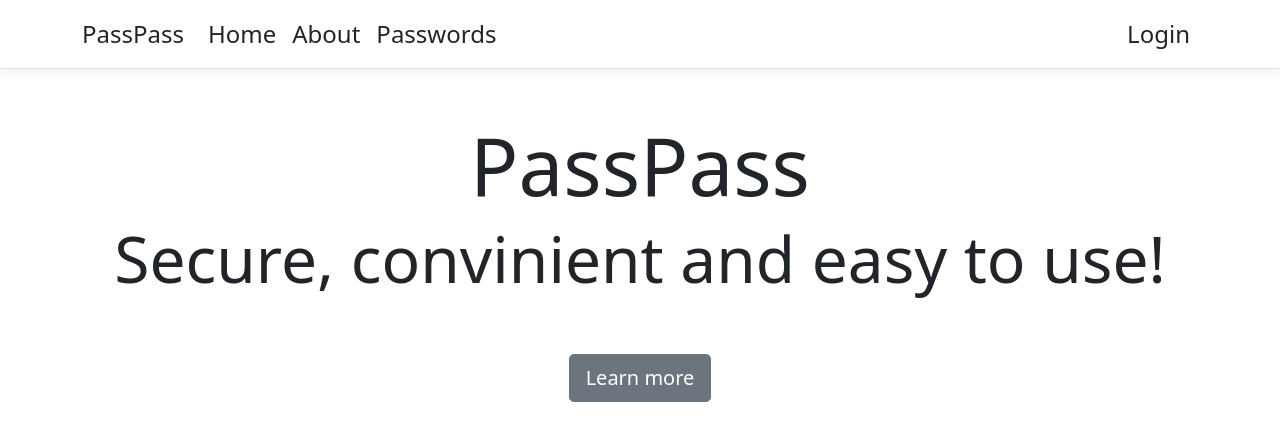
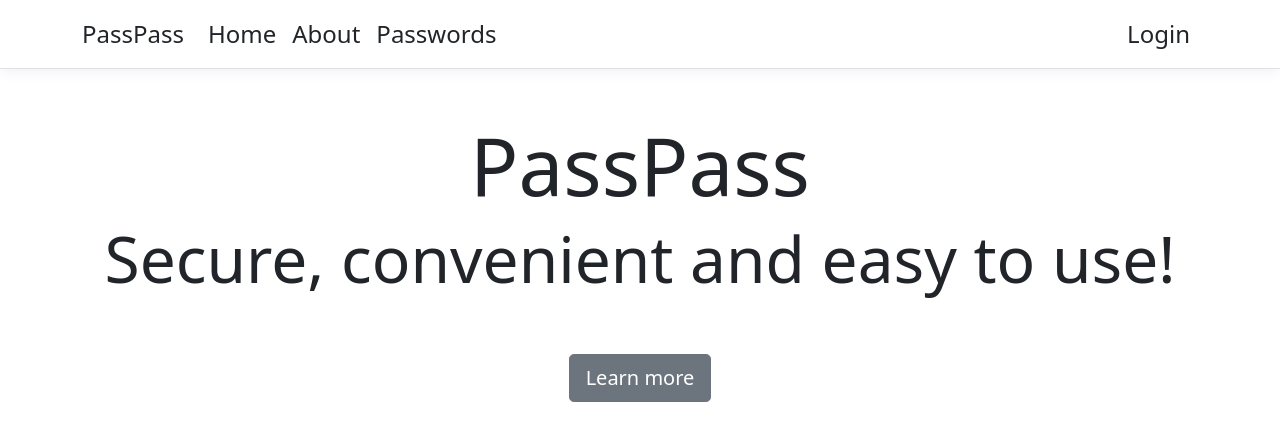
Before and after one commit to Lmnilsen/Passpass, a React (Create React App) app in the folder PassPass/ClientApp/: page / in a window 1280 px wide. Shown: the top 440 px of the page. Built offline with nearby package versions, Linux system fonts and the light colour scheme.

Commit message:
Fix Typo on Home Page

```diff
--- a/PassPass/ClientApp/src/components/Home.js
+++ b/PassPass/ClientApp/src/components/Home.js
@@ -9,7 +9,7 @@ export class Home extends Component {
       <div className='mt-5' style={{ textAlign: 'center' }}>
         <div style={{ fontSize: '62px', textAlign: 'center' }}>
           <h1 className='display-1 text-center'> PassPass </h1>
-          <h2 className='display-3 d-flex align-items-center justify-content-center'>Secure, convinient and easy to use!</h2>
+          <h2 className='display-3 d-flex align-items-center justify-content-center'>Secure, convenient and easy to use!</h2>
         </div>
         <a className='mt-5 btn btn-secondary btn-lg' href="/about">Learn more</a>
 
```
